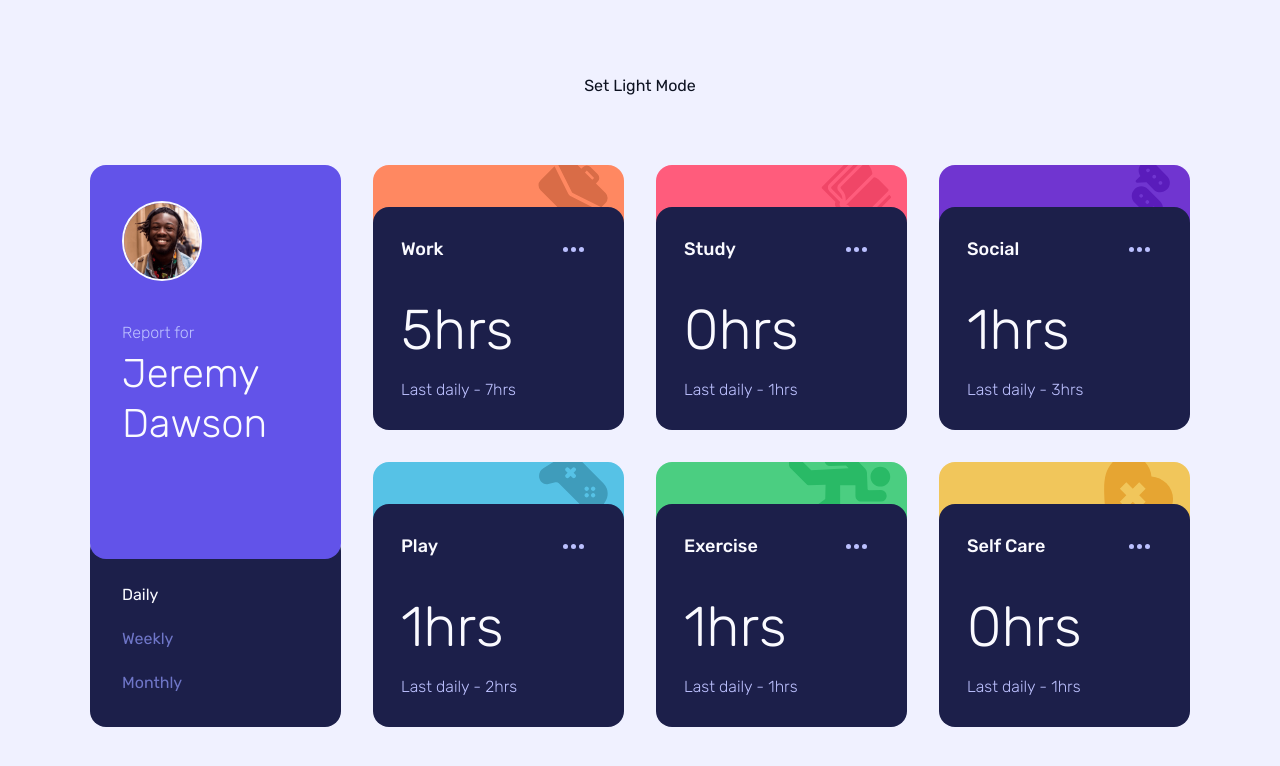
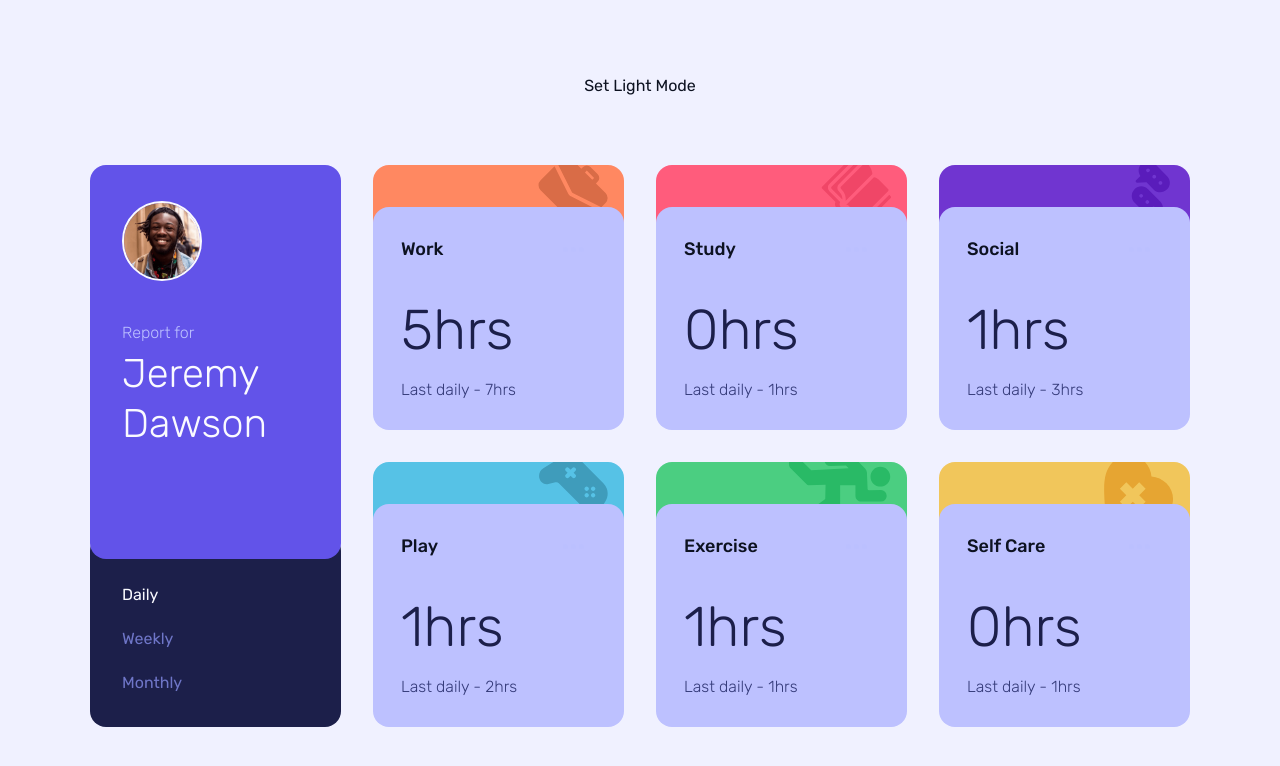
Before and after one commit to revuwem/time-tracking-dashboard, a React (Vite) app: page / in a window 1280 px wide. Shown: the top 766 px of the page. Built offline with nearby package versions, Linux system fonts and the light colour scheme.

Commit message:
feat(components): add light mode style to Card

```diff
--- a/src/components/Card/Card.tsx
+++ b/src/components/Card/Card.tsx
@@ -67,9 +67,11 @@ const Card: React.FC<CardProps> = ({ data, index = 0 }) => {
       >
         <img src={data.icon} alt="" className="h-full -translate-y-2 " />
       </div>
-      <section className="relative p-4 md:p-7 -mt-7 bg-blue-dark rounded z-10 hover:bg-blue-lighten hover:cursor-pointer">
+      <section className="relative p-4 md:p-7 -mt-7 bg-blue-pale dark:bg-blue-dark rounded z-10 hover:bg-blue-darken dark:hover:bg-blue-darken hover:cursor-pointer transition">
         <div className="flex justify-between mb-6">
-          <h3 className="font-medium text-lg text-white">{data.title}</h3>
+          <h3 className="font-medium text-lg text-black dark:text-white">
+            {data.title}
+          </h3>
           <Dropdown>
             <Dropdown.Item>
               <button onClick={() => onResetCurrentTrack()}>
@@ -87,10 +89,10 @@ const Card: React.FC<CardProps> = ({ data, index = 0 }) => {
           </Dropdown>
         </div>
         <div className="flex md:flex-col items-center md:items-start justify-between gap-1.5">
-          <p className="font-light text-4xl md:text-6xl text-white">
+          <p className="font-light text-4xl md:text-6xl text-blue-dark dark:text-white">
             {data.timeframes[period].current}hrs
           </p>
-          <p className="font-light text-capitalize text-base text-blue-pale">
+          <p className="font-light text-capitalize text-base text-blue-lighten dark:text-blue-pale">
             Last {period} - {data.timeframes[period].previous}hrs
           </p>
         </div>
```
